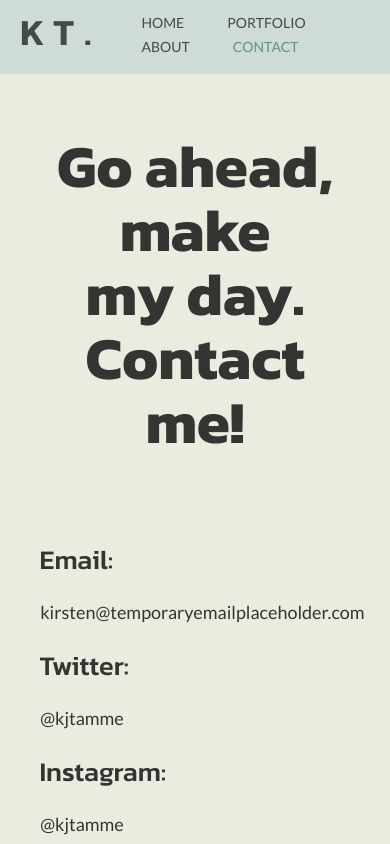
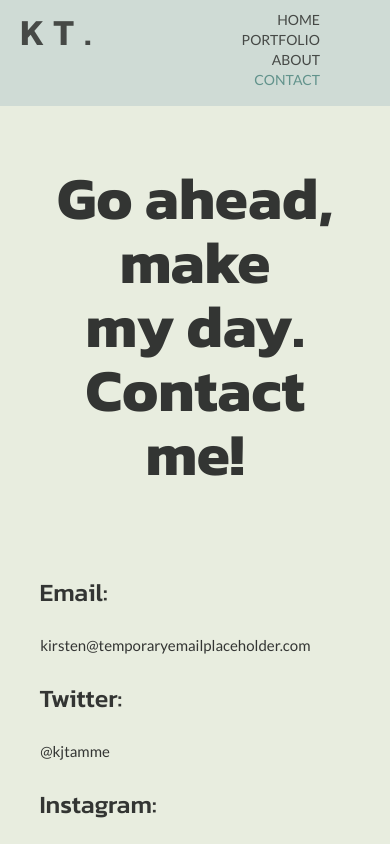
Before and after one commit to Kirstface/kirsten-portfolio, a plain HTML site: page contact.html in a window 390 px wide. Shown: the top 844 px of the page. Drawn offline with nearby package versions, Linux system fonts and the light colour scheme.

Commit message:
Updated responsive section

```diff
--- a/src/style.css
+++ b/src/style.css
@@ -596,6 +596,7 @@ a:hover {
   line-height: 43px;
   margin-left: 50px;
   font-weight: 500;
+  margin-right: 0px;
   font-family: "Lato", sans-serif;
   color: var(--secondary-font-color);
 }
@@ -615,7 +616,7 @@ a:hover {
   font-weight: 400;
 }
 
-@media (max-width: 576px) {
+@media (max-width: 736px) {
   .mainTitle,
   .mainSubTitle {
     justify-content: center;
@@ -642,6 +643,10 @@ a:hover {
   }
   .hero {
     height: 520px;
+  }
+
+  li {
+    margin-right: 0px;
   }
 
   .headerParagraph {
@@ -705,12 +710,18 @@ a:hover {
   .footer-para {
     font-size: 10px;
   }
-
   .liTopMenu {
     font-size: 14px;
     line-height: 0px;
     font-weight: 400;
-    margin-left: 0px;
+    display: flex;
+    justify-content: right;
+    padding: 10px 0px;
+    padding-left: 95px;
+  }
+
+  .logoSection {
+    margin-bottom: 10px;
   }
 
   .topMenuLogo {
@@ -719,13 +730,22 @@ a:hover {
     padding-right: 0px;
     padding-top: 10px;
   }
+  .contactLink {
+    font-size: 15px;
+  }
 
+  .contactMe {
+    font-size: 25px;
+  }
   .ulTopMenu {
     margin-top: 10px;
   }
 
   .active {
     margin: 0px;
+  }
+  .contactContainer {
+    height: 600px;
   }
 
   .linkSizeMenu {
@@ -750,6 +770,10 @@ a:hover {
   }
   .portfolioHeadContainer {
     height: 250px;
+  }
+
+  .portfolioHeadContainer {
+    height: 350px;
   }
 }
 
```
